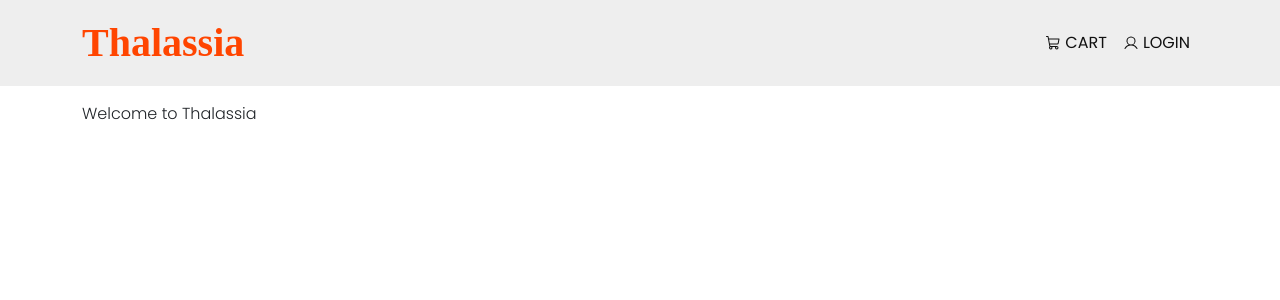
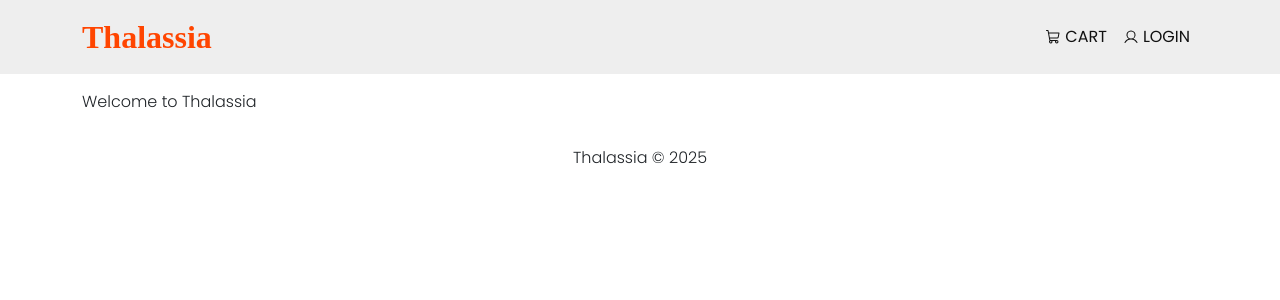
Before and after one commit to Nimira43/Thalassia, a React (Vite) app in the folder frontend/: page / in a window 1280 px wide. Shown: the top 300 px of the page. Built offline with nearby package versions, Linux system fonts and the light colour scheme; a web font is replaced by a local one.

Commit message:
Footer done.

```diff
--- a/frontend/src/components/Footer.jsx
+++ b/frontend/src/components/Footer.jsx
@@ -8,7 +8,7 @@ const Footer = () => {
       <Container>
         <Row>
           <Col className='text-center py-3'>
-
+            <p>Thalassia &copy; {currentYear}</p>
           </Col>
         </Row>
       </Container>
--- a/frontend/src/index.css
+++ b/frontend/src/index.css
@@ -23,7 +23,7 @@
 
 .logo {
   font-family: 'Ephesis', cursive;
-  font-size: 2.5rem;
+  font-size: 2rem;
   font-weight: bold;
   color: var(--main);
 }
```
